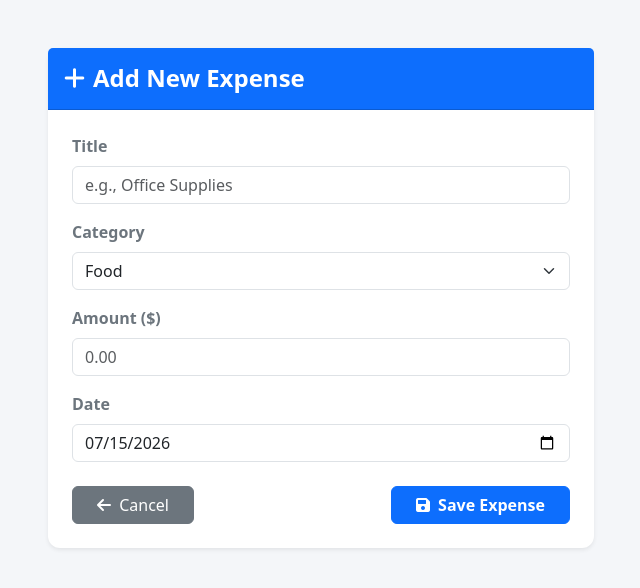
After one commit to AhmedSelim04/Expense-Management-System, a PHP site: page /app/views/create.php in a window 1280 px wide. The commit adds this page. Shown: the top 588 px of the page, without its empty margins (319-959 px from the left). Run offline with PHP 8.4, Linux system fonts and the light colour scheme.

Commit message:
feat: Add CUD operation for expense

```diff
--- a/app/controllers/login-action.php
+++ b/app/controllers/login-action.php
@@ -1,8 +1,7 @@
 <?php
-// app/controllers/login-action.php
 
 require_once __DIR__ . '/../configs/database.php';
-require_once __DIR__ . '/../models/user.php'; // تأكد أن اسم ملف الموديل هكذا (user.php)
+require_once __DIR__ . '/../models/user.php';
 
 if ($_SERVER['REQUEST_METHOD'] === 'POST') {
 
@@ -14,8 +13,7 @@ if ($_SERVER['REQUEST_METHOD'] === 'POST') {
         $database = new Database();
         $db = $database->getConnection();
 
-        $userModel = new Users($db); // تأكد من اسم الكلاس (Users أو User)
-
+        $userModel = new Users($db);
         $user = $userModel->findByEmail($email);
 
         if ($user && password_verify($password, $user['password'])) {
--- /dev/null
+++ b/app/views/create.php
@@ -0,0 +1,80 @@
+<?php
+?>
+<!DOCTYPE html>
+<html lang="en">
+<head>
+    <meta charset="UTF-8">
+    <meta name="viewport" content="width=device-width, initial-scale=1.0">
+    <title>Add New Expense - Expense Tracker</title>
+    <link href="https://cdn.jsdelivr.net/npm/bootstrap@5.3.0/dist/css/bootstrap.min.css" rel="stylesheet">
+    <link href="https://cdnjs.cloudflare.com/ajax/libs/font-awesome/6.0.0/css/all.min.css" rel="stylesheet">
+    <style>
+        body {
+            background-color: #f4f6f9;
+        }
+        .card {
+            border: none;
+            border-radius: 12px;
+        }
+    </style>
+</head>
+<body>
+
+<div class="container mt-5">
+    <div class="row justify-content-center">
+        <div class="col-md-6">
+            <div class="card shadow-sm">
+                <div class="card-header bg-primary text-white p-3">
+                    <h4 class="mb-0 fw-bold"><i class="fa-solid fa-plus me-2"></i>Add New Expense</h4>
+                </div>
+                <div class="card-body p-4">
+                    <form action="index.php?page=create-action" method="POST">
+
+                        <div class="mb-3">
+                            <label for="title" class="form-label fw-semibold text-secondary">Title</label>
+                            <input type="text" id="title" name="title" class="form-control"
+                                   placeholder="e.g., Office Supplies" required>
+                        </div>
+
+                        <div class="mb-3">
+                            <label for="category" class="form-label fw-semibold text-secondary">Category</label>
+                            <select id="category" name="category" class="form-select" required>
+                                <option value="Food">Food</option>
+                                <option value="Rent">Rent</option>
+                                <option value="Utilities">Utilities</option>
+                                <option value="Transportation">Transportation</option>
+                                <option value="Entertainment">Entertainment</option>
+                                <option value="Other">Other</option>
+                            </select>
+                        </div>
+
+                        <div class="mb-3">
+                            <label for="amount" class="form-label fw-semibold text-secondary">Amount ($)</label>
+                            <input type="number" id="amount" step="0.01" min="0.01" name="amount" class="form-control"
+                                   placeholder="0.00" required>
+                        </div>
+
+                        <div class="mb-4">
+                            <label for="expense_date" class="form-label fw-semibold text-secondary">Date</label>
+                            <input type="date" id="expense_date" name="expense_date" class="form-control"
+                                   value="<?= date('Y-m-d'); ?>" required>
+                        </div>
+
+                        <div class="d-flex justify-content-between">
+                            <a href="index.php?page=index" class="btn btn-secondary px-4">
+                                <i class="fa-solid fa-arrow-left me-1"></i> Cancel
+                            </a>
+                            <button type="submit" class="btn btn-primary px-4 fw-semibold">
+                                <i class="fa-solid fa-floppy-disk me-1"></i> Save Expense
+                            </button>
+                        </div>
+                    </form>
+                </div>
+            </div>
+        </div>
+    </div>
+</div>
+
+<script src="https://cdn.jsdelivr.net/npm/bootstrap@5.3.0/dist/js/bootstrap.bundle.min.js"></script>
+</body>
+</html>
--- a/app/views/login.php
+++ b/app/views/login.php
@@ -1,7 +1,5 @@
 <?php
-// app/views/login.php
 
-// جلب رسائل الخطأ أو الإيميل القديم إن وُجدا ثم مسحهما فوراً من السيشين
 $error = isset($_SESSION['error']) ? $_SESSION['error'] : null;
 $old_email = isset($_SESSION['old_email']) ? $_SESSION['old_email'] : '';
 
--- a/public/reset.php
+++ b/public/reset.php
@@ -1,5 +1,4 @@
 <?php
-// public/reset.php
 
 require_once __DIR__ . '/../app/configs/database.php';
 
```
Also changed, not shown: app/controllers/create-action.php (added, +33 -0 lines), app/controllers/delete-action.php (added, +18 -0 lines), app/controllers/edit-action.php (added, +29 -0 lines), app/models/expense.php (+24 -3 lines), app/views/edit.php (added, +99 -0 lines), public/index.php (+9 -4 lines).
